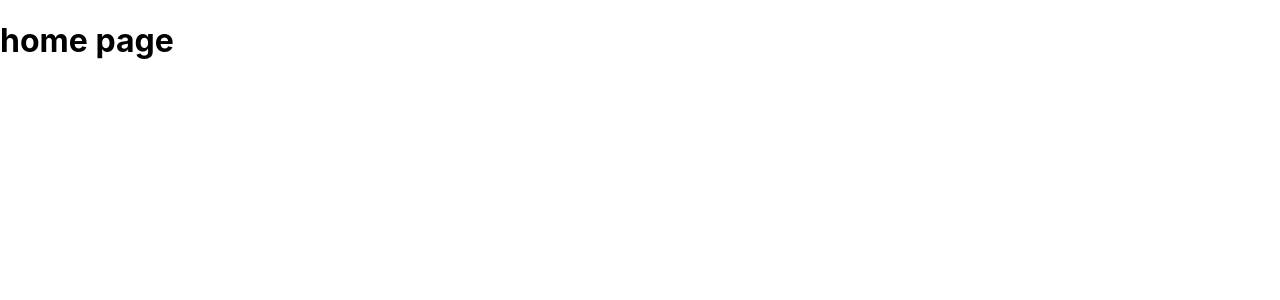
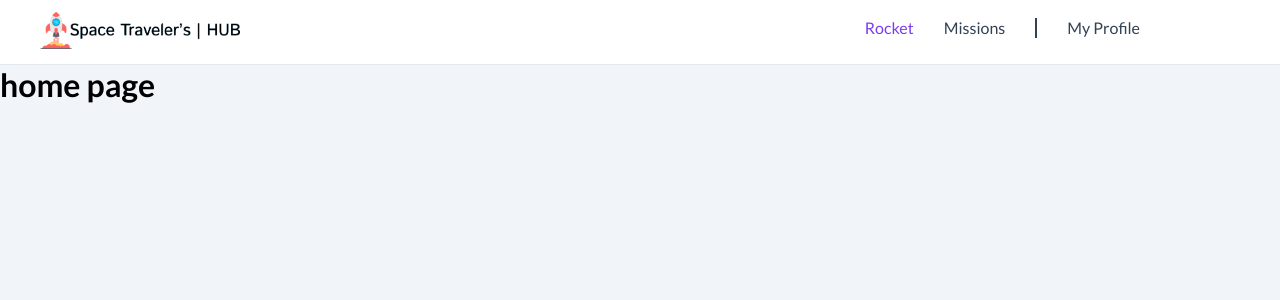
Before and after one commit to tajulafreen/Space-Travelers-HUB, a React (Create React App) app: page / in a window 1280 px wide. Shown: the top 300 px of the page. Built offline with nearby package versions, Linux system fonts and the light colour scheme.

Commit message:
Created header

```diff
--- a/src/App.js
+++ b/src/App.js
@@ -2,12 +2,17 @@ import React from 'react';
 import { Routes, Route } from 'react-router';
 import './App.css';
 import Home from './pages/Home';
+import Header from './components/header/Header';
 
 function App() {
   return (
-    <Routes>
-      <Route path="/" element={<Home />} />
-    </Routes>
+    <>
+      <Header />
+      <Routes>
+        <Route path="/" element={<Home />} />
+      </Routes>
+    </>
+
   );
 }
 
--- /dev/null
+++ b/src/components/header/Header.jsx
@@ -0,0 +1,43 @@
+import React from 'react'
+import classes from './header.module.css';
+import headerLogo from '../../assets/images/headerLogo.png';
+import NavLink from '../navLink/NavLink';
+
+const Header = () => {
+    return (
+        <header className={classes.header}>
+            <div className={classes["header-container"]}>
+                <div className="">
+                    <img src={headerLogo} alt="" />
+                </div>
+
+                <div className="">
+                    <nav>
+                        <ul>
+                            <li>
+                                <NavLink path={"/"} content={"Rocket"} />
+                            </li>
+
+                            <li>
+                                <NavLink path={"/missions"} content={"Missions"} />
+                            </li>
+
+                            <li>
+                                <div className={classes.separater}></div>
+                            </li>
+
+                            <li>
+                                <NavLink path={"/profile"} content={"My Profile"} />
+                            </li>
+
+                        </ul>
+                    </nav>
+                </div>
+            </div>
+
+
+        </header>
+    )
+}
+
+export default Header
--- /dev/null
+++ b/src/components/header/header.module.css
@@ -0,0 +1,43 @@
+.header {
+    width: 100%;
+    height: 4rem;
+    border-bottom: 0.1px solid #e2e8f0;
+    background-color: white;
+}
+
+.header-container {
+    height: 100%;
+    display: flex;
+    align-items: center;
+    justify-content: space-between;
+    padding: 0px 40px;
+
+}
+
+
+.header-container img {
+    width: 200px;
+}
+
+.header-container nav ul {
+    display: flex;
+    list-style: none;
+    position: relative;
+    bottom: 4px;
+    margin-right: 100px;
+    gap: 30px;
+}
+
+.header-container nav ul a {
+    text-decoration: none;
+    color: #334155;
+}
+
+.header-container nav ul a.activeNav{
+    color: #7c3aed;
+}
+
+.separater{
+ height: 20px;
+ border-left: 2px solid #334155;
+}
--- /dev/null
+++ b/src/components/navLink/NavLink.jsx
@@ -0,0 +1,16 @@
+import React from 'react'
+import { NavLink } from 'react-router-dom';
+import classes from '../header/header.module.css';
+
+
+const navLink = ({ content, path }) => {
+    return (
+
+        <NavLink path={path} className={(status) => status.isActive ? classes.activeNav : ''} to={path}>
+            {content}
+        </NavLink>
+
+    )
+}
+
+export default navLink
--- a/src/index.css
+++ b/src/index.css
@@ -1,27 +1,11 @@
+@import url('https://fonts.googleapis.com/css2?family=Lato:ital,wght@0,100;0,300;0,400;0,700;0,900;1,100;1,300;1,400;1,700&display=swap');
+
 body {
-  margin: 0;
-  font-family:
-    -apple-system,
-    BlinkMacSystemFont,
-    'Segoe UI',
-    'Roboto',
-    'Oxygen',
-    'Ubuntu',
-    'Cantarell',
-    'Fira Sans',
-    'Droid Sans',
-    'Helvetica Neue',
-    sans-serif;
-  -webkit-font-smoothing: antialiased;
-  -moz-osx-font-smoothing: grayscale;
+  background-color: #f1f5f9;
+  font-family: 'Lato', sans-serif;
 }
 
-code {
-  font-family:
-    source-code-pro,
-    Menlo,
-    Monaco,
-    Consolas,
-    'Courier New',
-    monospace;
+* {
+  margin: 0px;
+  padding: 0px;
 }
```
Also changed, not shown: src/assets/images/headerLogo.png (added).
